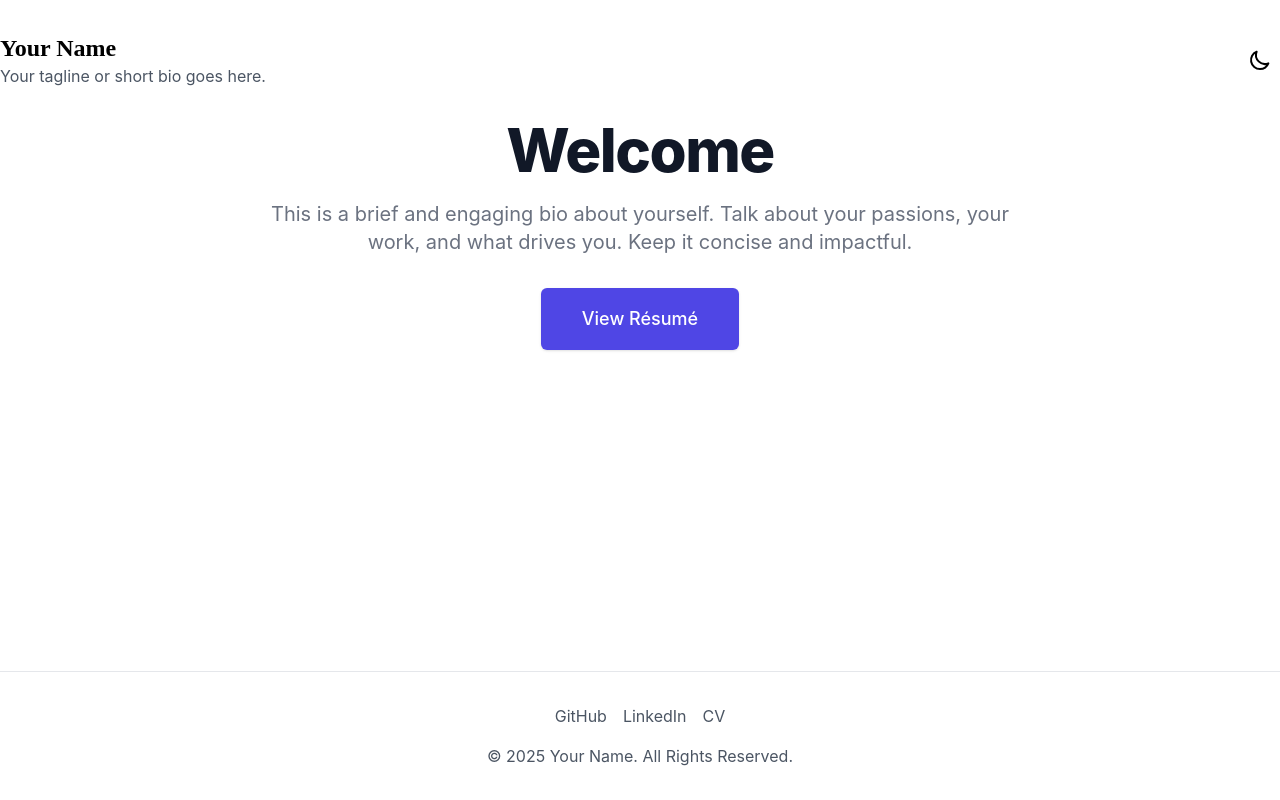
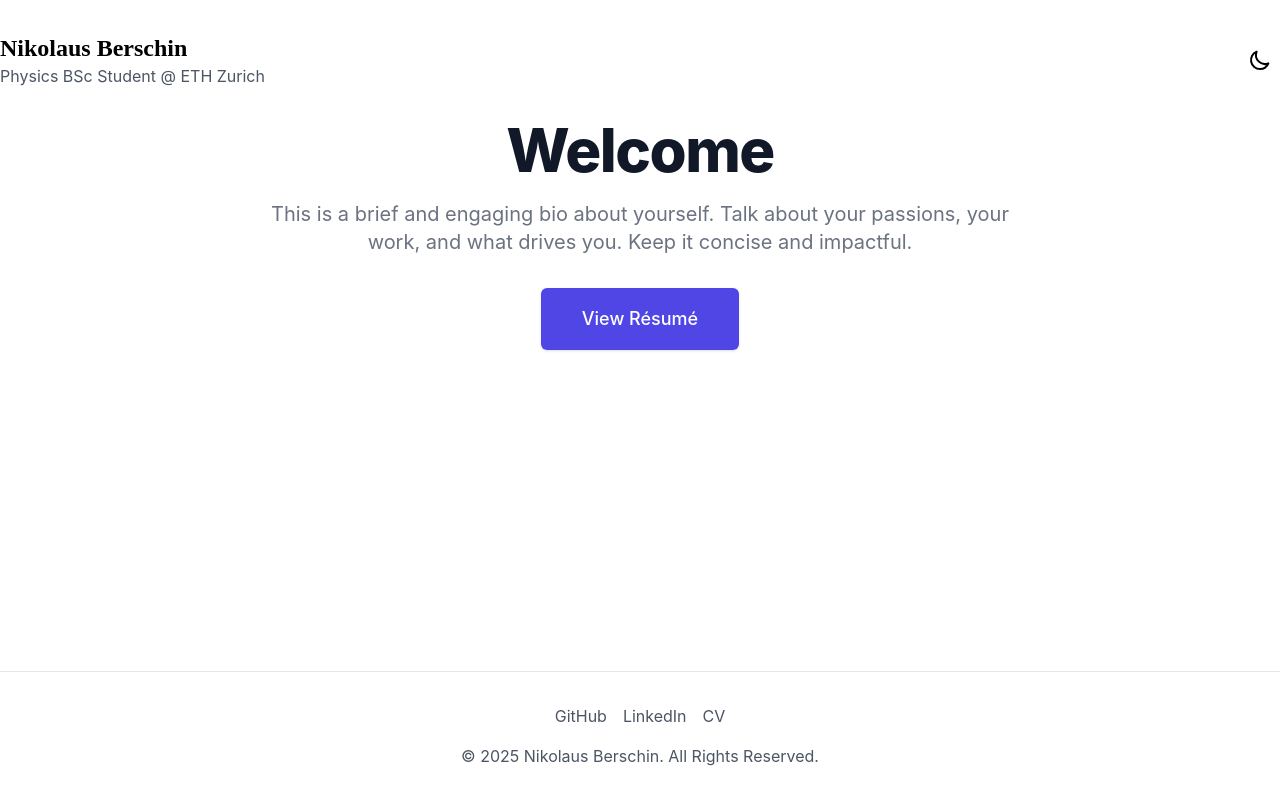
Before and after one commit to fumeia/wbm, a Next.js app: page / in a window 1280 px wide. Built offline with nearby package versions, Linux system fonts and the light colour scheme.

Commit message:
first completely working version

```diff
--- a/components/Footer.tsx
+++ b/components/Footer.tsx
@@ -5,7 +5,7 @@ const Footer = () => {
         {/* --- CUSTOMIZATION --- */}
         <div className="flex justify-center space-x-4">
           <a
-            href="https://github.com/your-username"
+            href="https://github.com/fumeia"
             target="_blank"
             rel="noopener noreferrer"
             className="hover:text-black dark:hover:text-white"
@@ -13,7 +13,7 @@ const Footer = () => {
             GitHub
           </a>
           <a
-            href="https://linkedin.com/in/your-username"
+            href="https://linkedin.com/in/nikolaus-berschin"
             target="_blank"
             rel="noopener noreferrer"
             className="hover:text-black dark:hover:text-white"
@@ -30,7 +30,7 @@ const Footer = () => {
           </a>
         </div>
         <p className="mt-4">
-          &copy; {new Date().getFullYear()} Your Name. All Rights Reserved.
+          &copy; {new Date().getFullYear()} Nikolaus Berschin. All Rights Reserved.
         </p>
         {/* ------------------- */}
       </div>
--- a/components/Header.tsx
+++ b/components/Header.tsx
@@ -9,11 +9,11 @@ const Header = () => {
           {/* --- CUSTOMIZATION --- */}
           <h1 className="text-2xl font-bold font-serif">
             <Link href="/">
-              Your Name
+              Nikolaus Berschin
             </Link>
           </h1>
           <p className="text-gray-600 dark:text-gray-400">
-            Your tagline or short bio goes here.
+            Physics BSc Student @ ETH Zurich
           </p>
           {/* ------------------- */}
         </div>
--- a/pages/resume.tsx
+++ b/pages/resume.tsx
@@ -11,7 +11,7 @@ const Resume: NextPage<ResumeProps> = ({ repos }) => {
   return (
     <div className="flex flex-col min-h-screen">
       <Head>
-        <title>Résumé - Your Name</title>
+        <title>Résumé - Nikolaus Berschin</title>
         <meta name="description" content="My interactive résumé." />
       </Head>
 
@@ -24,10 +24,10 @@ const Resume: NextPage<ResumeProps> = ({ repos }) => {
             <h2>Education</h2>
             <ul>
               <li>
-                <strong>M.Sc. in Physics</strong> - University Name (Year)
+                <strong>Abitur</strong> - Georg Büchner Gymnasium (2023)
               </li>
               <li>
-                <strong>B.Sc. in Mathematics</strong> - University Name (Year)
+                <strong>B.Sc. in Physics</strong> - ETH Zurich (2027)
               </li>
             </ul>
           </section>
@@ -37,7 +37,7 @@ const Resume: NextPage<ResumeProps> = ({ repos }) => {
             <h2>Skills</h2>
             <ul>
               <li>
-                <strong>Languages:</strong> TypeScript, Python, C++
+                <strong>Programming Languages:</strong> TypeScript, Python, C++
               </li>
               <li>
                 <strong>Frameworks:</strong> Next.js, React, Node.js
@@ -84,7 +84,7 @@ const Resume: NextPage<ResumeProps> = ({ repos }) => {
 export const getStaticProps: GetStaticProps = async () => {
   // --- CUSTOMIZATION ---
   // Replace with your GitHub username
-  const repos = await getLatestRepos('your-username');
+  const repos = await getLatestRepos('fumeia');
 
   return {
     props: {
```
Also changed, not shown: 1 other file (tests, documents, lock files or other folders).
